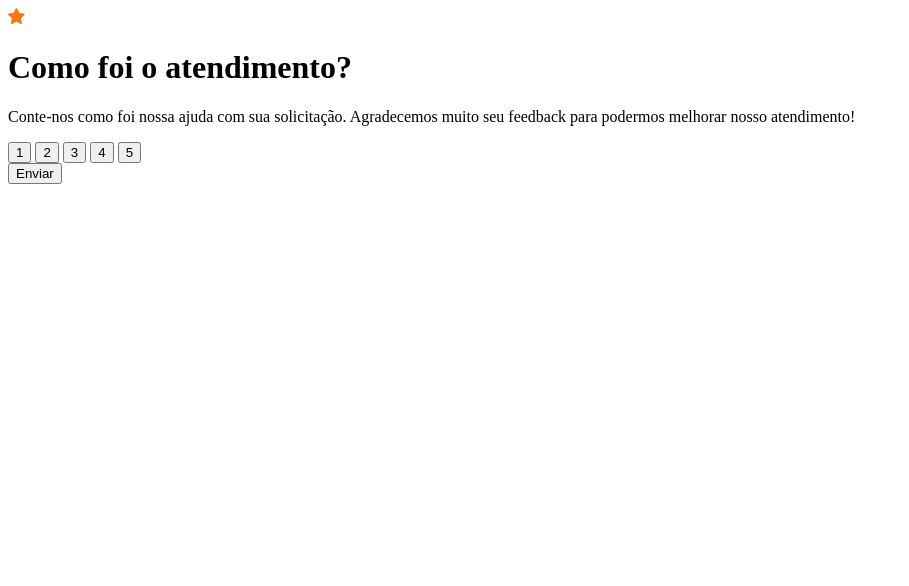
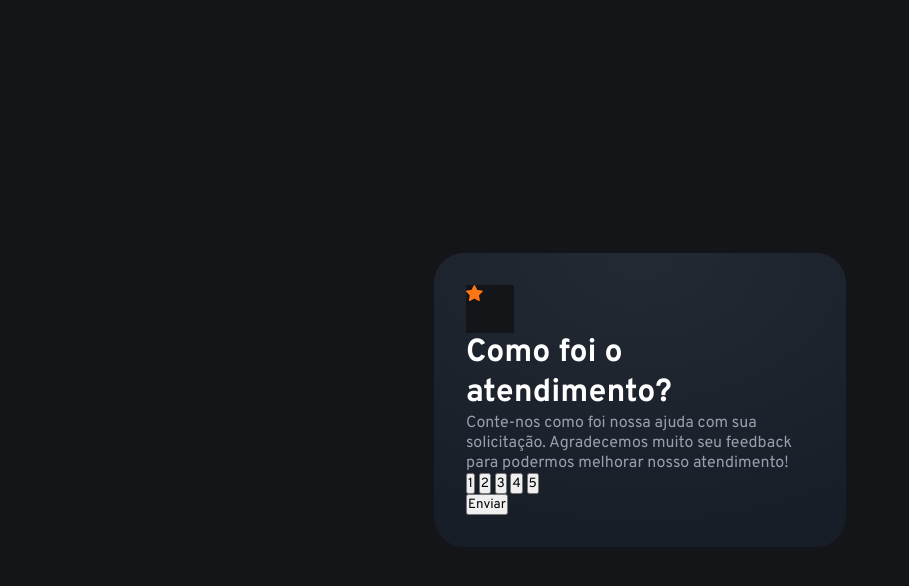
Before and after one commit to marciomcg/feedback_base, a plain HTML site: page index.html in a window 1280 px wide. Shown: the whole page, without its empty margins (0-909 px from the left). Drawn offline with Linux system fonts and the light colour scheme.

Commit message:
terceiro commit do CSS

```diff
--- a/index.html
+++ b/index.html
@@ -3,14 +3,15 @@
 <head>
     <meta charset="UTF-8">
     <meta name="viewport" content="width=device-width, initial-scale=1.0">
-    <title>feedback</title>
-    <link rel="stylesheet" href="stele.css">
+    <link rel="stylesheet" href="style.css">
      <link href="<link rel="preconnect" href="https://fonts.googleapis.com">
      <link rel="preconnect" href="https://fonts.gstatic.com" crossorigin>
      <link href="https://fonts.googleapis.com/css2?family=Overpass:ital,wght@0,100..900;1,100..900&display=swap" rel="stylesheet">
+     <title>feedback</title>
     </head>
 <body>
 <div class="card">
+  <div class="estrela">
   <img src="./images/icon-star.svg" alt="icone de uma estrela laranja">
 </div>
 
--- a/style.css
+++ b/style.css
@@ -12,5 +12,32 @@ font-family: "Overpass", sans-serif;
     --white:#FFF;
     --very-dark-blue:#131518;
     --black-gradient:radial-gradient(98.96% 98.96% at 50% 0%, #232A34 0%, #181E27 100%);
+}
 
+body {
+    background-color: var(--very-dark-blue);
+    height: 100svh;
+    display:flex;
+    justify-content: center;
+    align-items: center;
 }
+
+
+.card {
+ background: var(--black-gradient);
+ max-width: 412px;
+ padding: 32px;
+ border-radius: 30px;
+}
+ .card h1 {
+    color: var(--white);
+}
+
+ .card p {
+    color: var(--ligh-grey);
+}
+ .estrela{
+  background-color: var(--very-dark-blue);
+  width: 48px;
+  height: 48px;
+}
```
